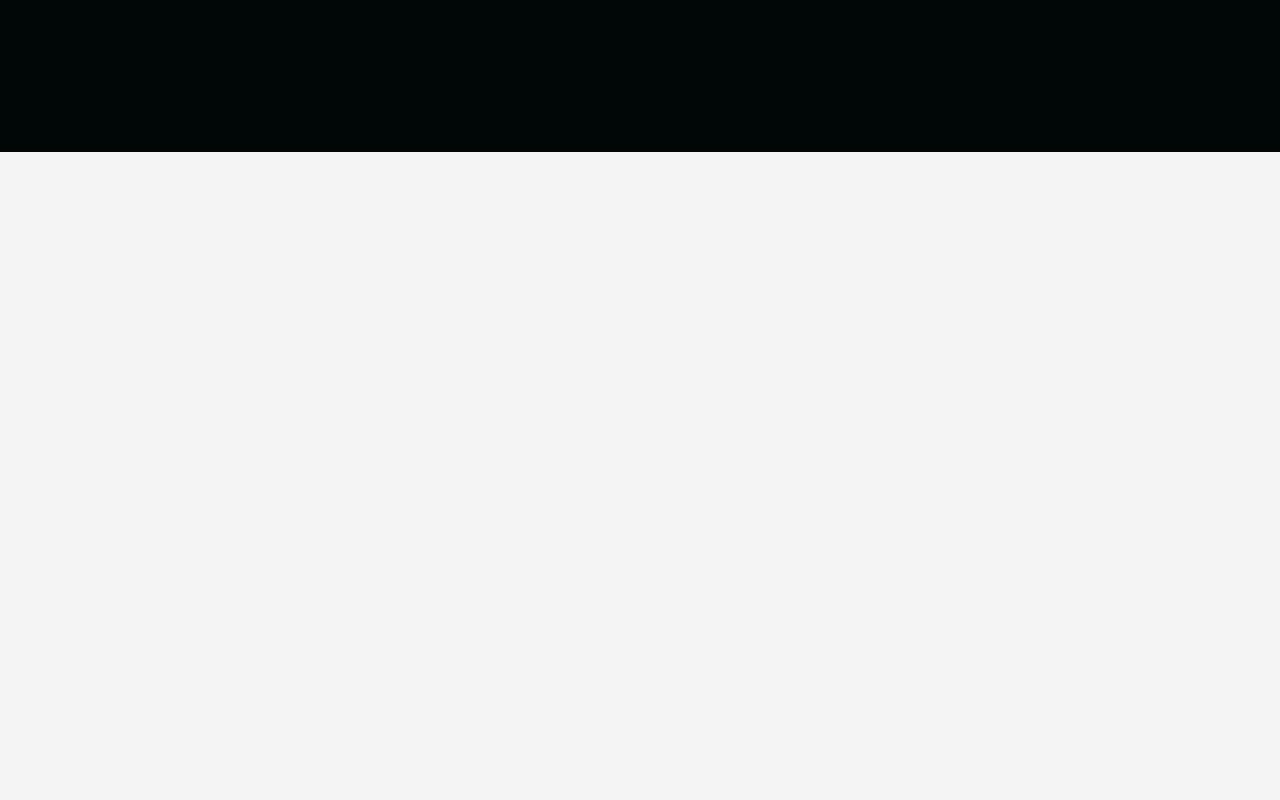
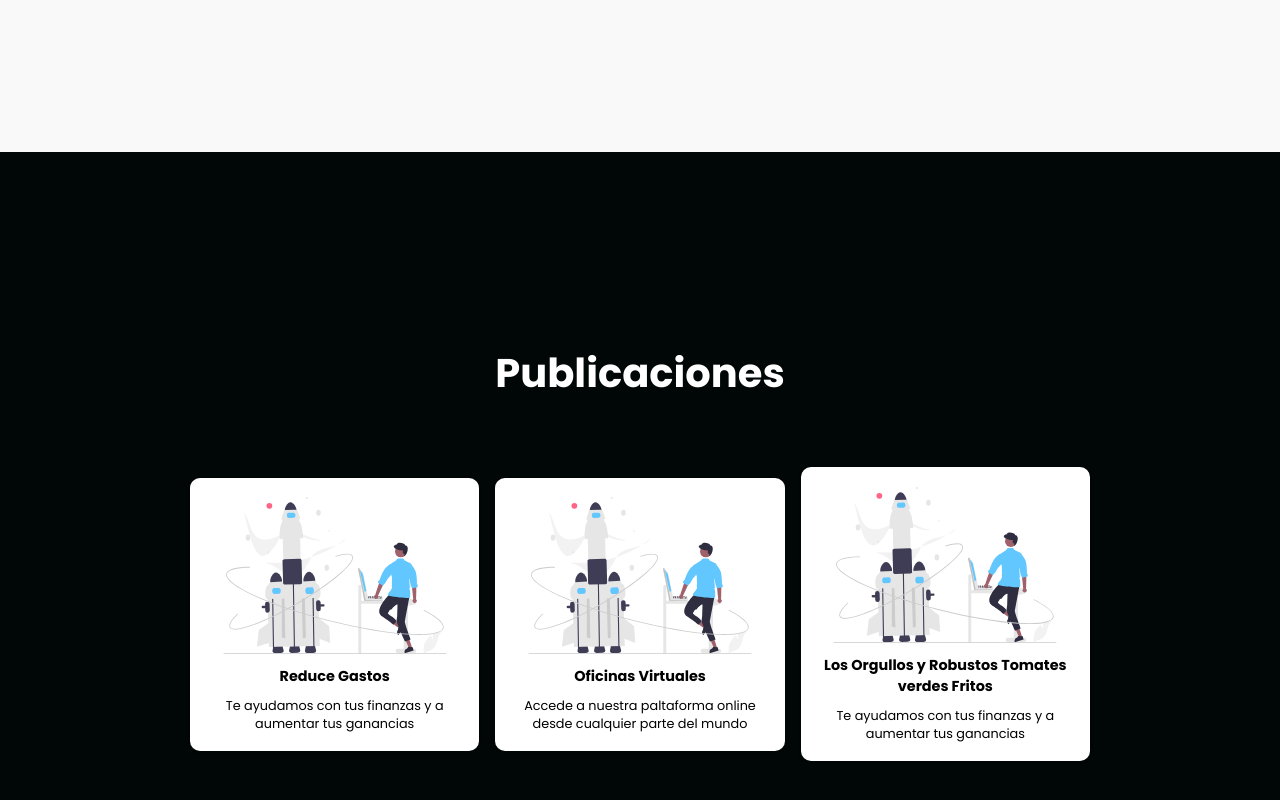
Before and after one commit to rikicop/mern-blue-v2, a React (Create React App) app in the folder frontend/: page / in a window 1280 px wide. Shown: the part 788-1588 px from the top of the page. Before the commit the page ends 940 px from the top, so only its background shows below. Built offline with nearby package versions, Linux system fonts and the light colour scheme.

Commit message:
hover services

```diff
--- /dev/null
+++ b/frontend/src/components/Servicios/ServiciosElements.js
@@ -0,0 +1,127 @@
+import styled from "styled-components";
+import { Link } from "react-router-dom";
+
+export const ServicesContainer = styled.div`
+  height: 800px;
+  display: flex;
+  flex-direction: column;
+  justify-content: center;
+  align-items: center;
+  background: #010606;
+
+  @media screen and (max-width: 768px) {
+    height: 1100px;
+  }
+
+  @media screen and (max-width: 480px) {
+    height: 1300px;
+  }
+`;
+export const ServicesWrapper = styled.div`
+  max-width: 1000px;
+  margin: 0 auto;
+  display: grid;
+  grid-template-columns: 1fr 1fr 1fr;
+  align-items: center;
+  grid-gap: 16px;
+  padding: 0 50px;
+
+  @media screen and (max-width: 1000px) {
+    grid-template-columns: 1fr 1fr;
+  }
+
+  @media screen and (max-width: 768px) {
+    grid-template-columns: 1fr;
+    padding: 0 20px;
+  }
+`;
+export const ServicesLink = styled(Link)`
+  text-decoration: none;
+  color: black;
+  &:focus,
+  &:hover,
+  &:visited,
+  &:link,
+  &:active {
+    text-decoration: none;
+    color: black;
+  }
+`;
+
+export const Overlay = styled.div`
+  position: absolute;
+  border-radius: 2px;
+  width: 100%;
+  height: 40%;
+  bottom: 0;
+  left: 0;
+  background: rgba(0, 0, 0, 0.6);
+  color: #fff;
+  display: flex;
+  flex-direction: column;
+  align-items: center;
+  justify-content: center;
+  opacity: 0;
+  /* backdrop-filter: blur(5px); */
+  z-index: 1;
+`;
+
+export const OverlayTitle = styled.div`
+  font-size: 2em;
+  font-weight: bold;
+`;
+
+export const OverlayDescription = styled.p`
+  font-size: 1.25em;
+  margin-top: 0.25;
+`;
+
+export const ServicesCard = styled.div`
+  position: relative;
+  background: #fff;
+  display: flex;
+  flex-direction: column;
+  justify-content: flex-start;
+  align-items: center;
+  border-radius: 10px;
+  max-height: 440px;
+  padding: 18px;
+  box-shadow: 0 1px 3px rgba(0, 0, 0, 0.2);
+  transition: all 0.2s ease-in-out;
+
+  &:hover {
+    ${Overlay} {
+      display: flex;
+      opacity: 1;
+      transition: opacity 0.3s;
+    }
+  }
+`;
+
+export const ServicesIcon = styled.img`
+  height: 160px;
+  width: 230px;
+  margin-bottom: 10px;
+  border-radius: 10px;
+`;
+
+export const ServicesH1 = styled.h1`
+  font-size: 2.5rem;
+  color: #fff;
+  margin-bottom: 64px;
+
+  @media screen and (max-width: 480px) {
+    font-size: 2rem;
+  }
+`;
+
+export const ServicesH2 = styled.h2`
+  text-align: center;
+  font-size: 0.9rem;
+  margin-bottom: 10px;
+`;
+
+export const ServicesP = styled.p`
+  font-size: 0.8rem;
+  text-align: center;
+`;
--- /dev/null
+++ b/frontend/src/components/Servicios/index.js
@@ -0,0 +1,73 @@
+import React from "react";
+import Icon1 from "../../images/svg-2.svg";
+import Icon2 from "../../images/svg-3.svg";
+import Icon3 from "../../images/svg-4.svg";
+import {
+  OverlayDescription,
+  OverlayTitle,
+  ServicesCard,
+  ServicesContainer,
+  ServicesH1,
+  ServicesH2,
+  ServicesIcon,
+  Overlay,
+  ServicesP,
+  ServicesWrapper,
+} from "./ServiciosElements";
+
+const Services = () => {
+  return (
+    <>
+      <ServicesContainer id="servicios">
+        <ServicesH1>Publicaciones</ServicesH1>
+        <ServicesWrapper>
+          {/* <ServicesLink> */}
+          <ServicesCard>
+            <ServicesIcon src={Icon1} />
+            <ServicesH2>Reduce Gastos</ServicesH2>
+            <ServicesP>
+              Te ayudamos con tus finanzas y a aumentar tus ganancias
+            </ServicesP>
+            <Overlay>
+              <OverlayTitle>Brick</OverlayTitle>
+              <OverlayDescription>
+                Here we have a Brick Wall...
+              </OverlayDescription>
+            </Overlay>
+          </ServicesCard>
+          {/*  </ServicesLink> */}
+          <ServicesCard>
+            <ServicesIcon src={Icon2} />
+            <ServicesH2>Oficinas Virtuales</ServicesH2>
+            <ServicesP>
+              Accede a nuestra paltaforma online desde cualquier parte del mundo
+            </ServicesP>
+            <Overlay>
+              <OverlayTitle>Brick</OverlayTitle>
+              <OverlayDescription>
+                Here we have a Brick Wall...
+              </OverlayDescription>
+            </Overlay>
+          </ServicesCard>
+          <ServicesCard>
+            <ServicesIcon src={Icon3} />
+            <ServicesH2>
+              Los Orgullos y Robustos Tomates verdes Fritos
+            </ServicesH2>
+            <ServicesP>
+              Te ayudamos con tus finanzas y a aumentar tus ganancias
+            </ServicesP>
+            <Overlay>
+              <OverlayTitle>Brick</OverlayTitle>
+              <OverlayDescription>
+                Here we have a Brick Wall...
+              </OverlayDescription>
+            </Overlay>
+          </ServicesCard>
+        </ServicesWrapper>
+      </ServicesContainer>
+    </>
+  );
+};
+
+export default Services;
--- a/frontend/src/screens/HomeScreen.js
+++ b/frontend/src/screens/HomeScreen.js
@@ -1,10 +1,12 @@
 import InfoSection from "../components/InfoSection";
-import { homeObjOne } from "../components/InfoSection/Data";
+import { homeObjTwo } from "../components/InfoSection/Data";
+import Servicios from "../components/Servicios";
 
 export const HomeScreen = () => {
   return (
     <div className="homescreen">
-      <InfoSection {...homeObjOne} />
+      <InfoSection {...homeObjTwo} />
+      <Servicios />
     </div>
   );
 };
```
Also changed, not shown: 1 other file (tests, documents, lock files or other folders).
